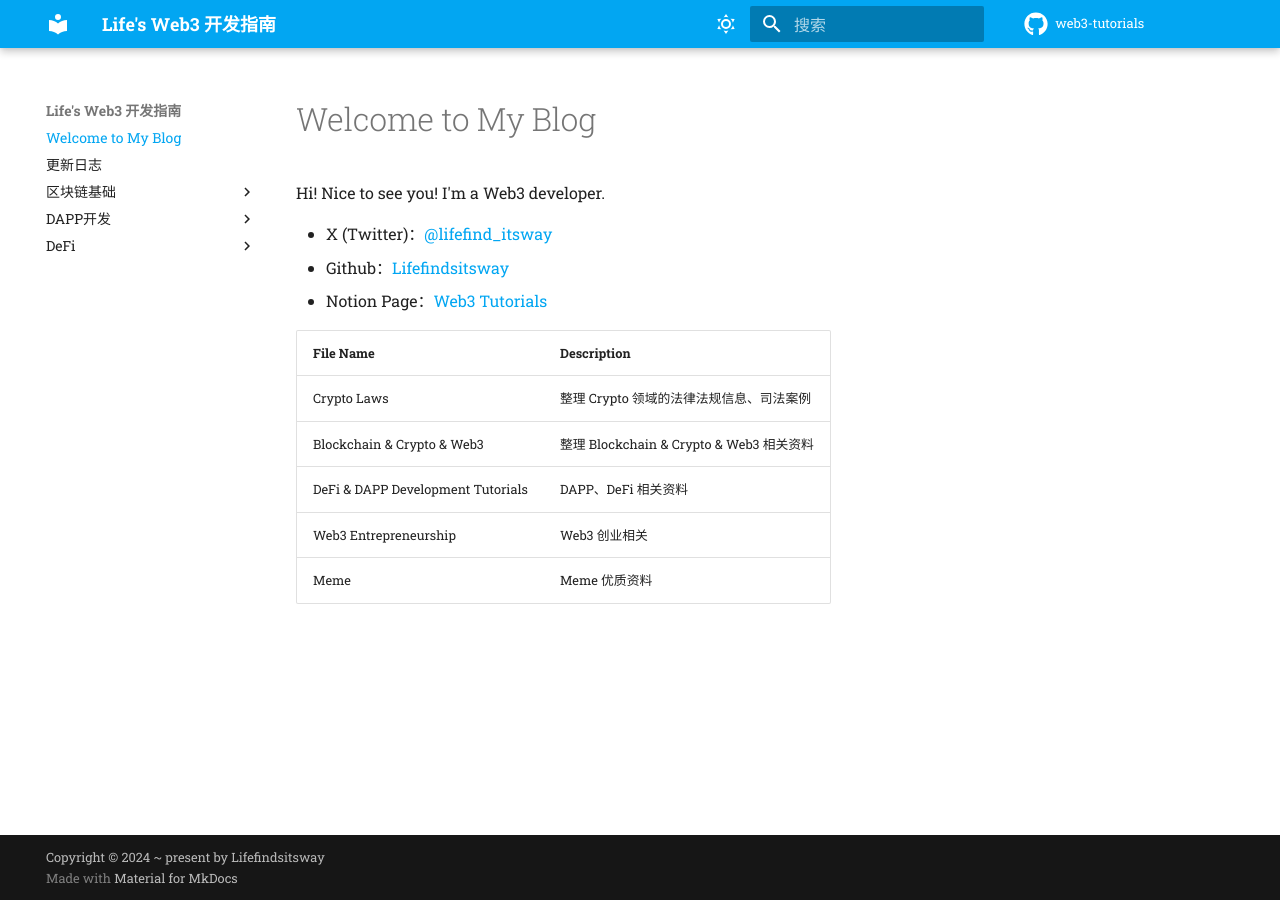
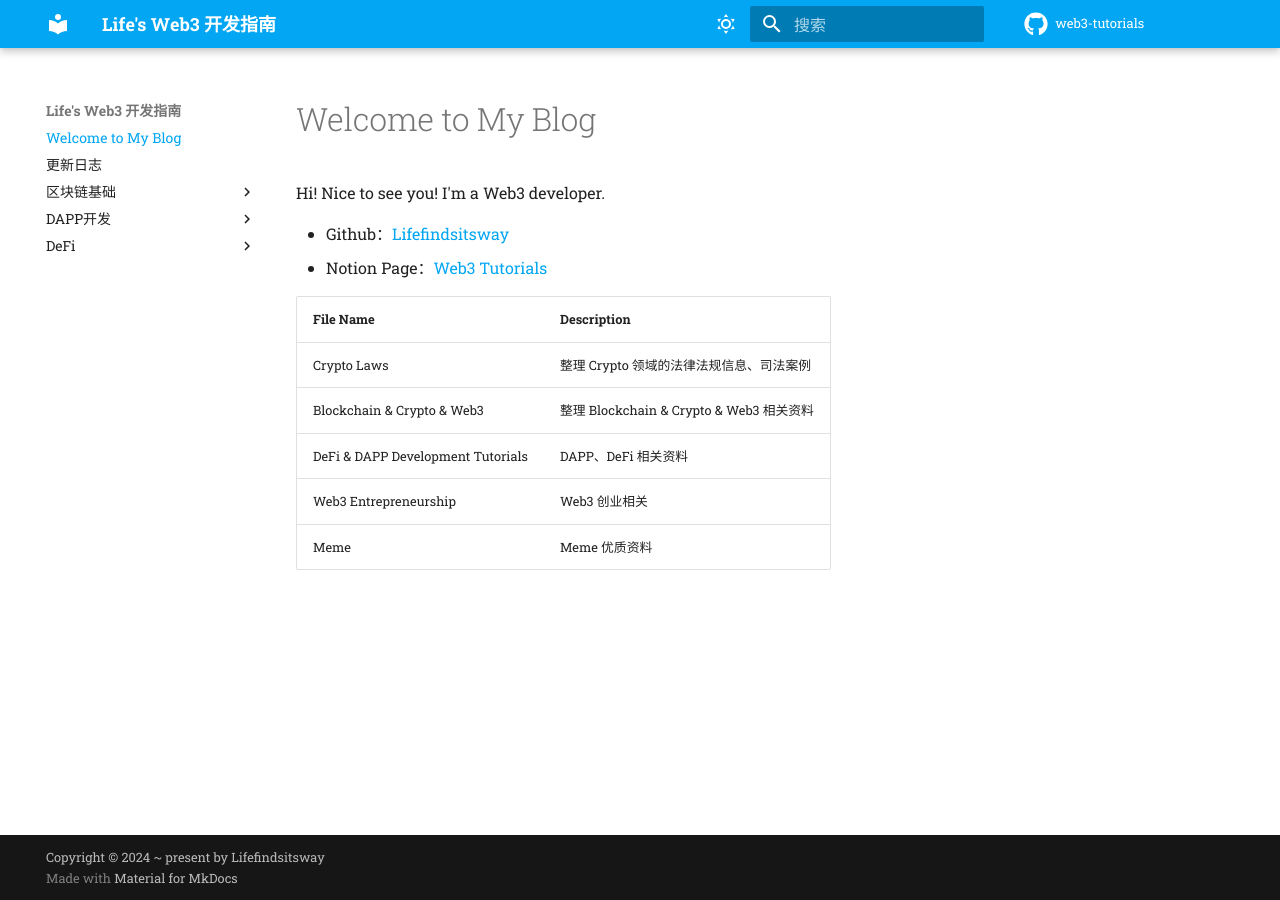
Before and after one commit to lifefindsitsway/web3-tutorials, an MkDocs documentation site: the page built from docs/index.md, in a window 1280 px wide. Built offline with MkDocs 1.6.1 and Material for MkDocs 9.7.7, drawn with Linux system fonts in a browser that asks for light colours; comment, search, counter and statistics services are not loaded.

Commit message:
更新网站主页

```diff
--- a/docs/index.md
+++ b/docs/index.md
@@ -1,6 +1,5 @@
 Hi! Nice to see you! I'm a Web3 developer.
 
-- X (Twitter)：[@lifefind_itsway](https://x.com/lifefind_itsway)
 - Github：[Lifefindsitsway](https://github.com/lifefindsitsway)
 - Notion Page：[Web3 Tutorials](https://lifefindsitsway.notion.site/Web3-Tutorials-7dac26cb80484f66929c1276cbbf413c)
 
```
